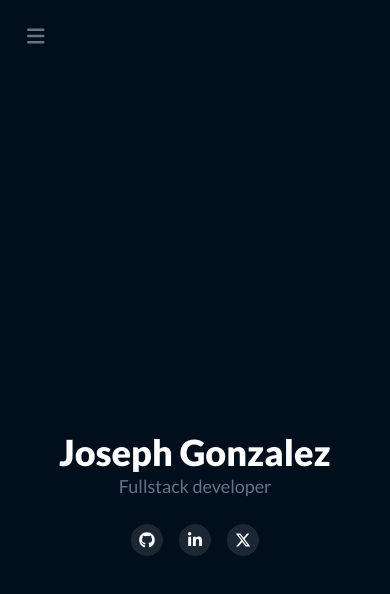
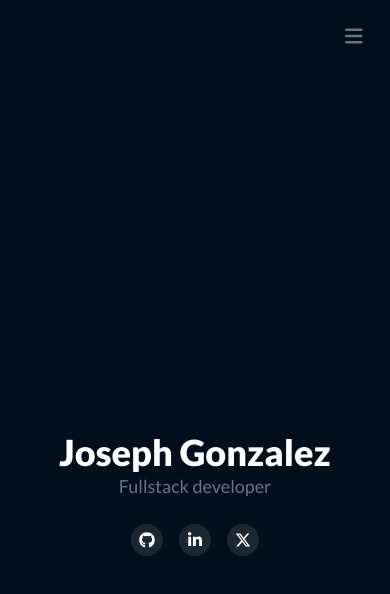
Before and after one commit to Josephglz/portfolio_nextjs, a Next.js app: page / in a window 390 px wide. Shown: the top 594 px of the page. Built offline with nearby package versions, Linux system fonts and the light colour scheme.

Commit message:
refactor: enhance navigation layout for better responsiveness and visibility

```diff
--- a/app/components/navigation/navigation.tsx
+++ b/app/components/navigation/navigation.tsx
@@ -13,12 +13,12 @@ export const Navigation = () => {
     const currentUrl = usePathname();
 
     return (
-        <nav className={`${isHome ? 'md:hidden' : ''} sticky bg-transparent md:bg-slate-900 md:shadow w-full z-20 top-0`}>
+        <nav className={`${isHome ? 'md:hidden' : 'bg-slate-900'} sticky bg-transparent md:bg-slate-900 md:shadow w-full z-20 top-0`}>
             <div className="max-w-screen-xl flex flex-wrap items-center justify-between mx-auto p-4">
                 <Link href="/" className={`${isHome ? 'hidden' : ''} flex items-center space-x-3 rtl:space-x-reverse`}>
                     <h1 className="md:inline-block self-center whitespace-nowrap font-black text-4xl text-white">Joseph Gonzalez</h1>
                 </Link>
-                <div className="flex ">
+                <div className="flex flex-grow justify-end">
                     <button
                         onClick={() => setIsMenuOpen(!isMenuOpen)}
                         type="button"
```
